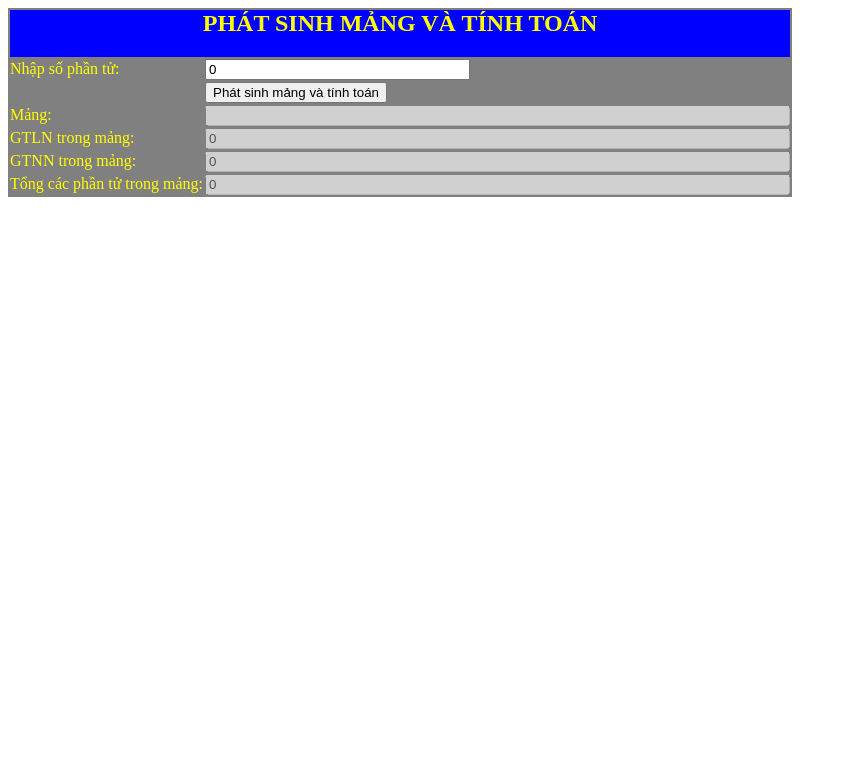
After one commit to tamnguyen662001/PHP_code, a PHP site: page /B5_Sinhmang.php in a window 1280 px wide. The commit adds this page. Shown: the top 783 px of the page, without its empty margins (0-847 px from the left). Run offline with PHP 8.4, Linux system fonts and the light colour scheme.

Commit message:
bai tap ham

```diff
--- /dev/null
+++ b/array/B5_Sinhmang.php
@@ -0,0 +1,159 @@
+<!DOCTYPE HTML PUBLIC "-//W3C//DTD HTML 4.01 Frameset//EN">
+
+<html>
+
+<head>
+
+    <meta http-equiv="Content-Type" content="text/html; charset=utf-8">
+
+    <title>Mang tim kiem va thay the</title>
+
+    <style type="text/css">
+        table {
+
+            color: #ffff00;
+
+            background-color: gray;
+
+        }
+
+        table th {
+
+            background-color: blue;
+
+            font-style: vni-times;
+
+            color: yellow;
+
+        }
+    </style>
+
+</head>
+
+<body>
+
+    <?php
+    function taoMang()
+    {
+        $n = $_POST['n'];
+        $arr = array();
+        for ($i = 0; $i < $n; $i++) {
+            $x = rand(0, 20);
+            $arr[$i] = $x;
+        }
+        //In ra mảng vừa tạo
+        // $ketqua =implode(" ", $arr) . "&#13;&#10;";
+        // return $ketqua;
+        return $arr;
+    }
+
+    function tong($arr)
+    {
+        $tong = 0;
+        for ($i = 0; $i < count($arr); $i++) {
+            $tong += $arr[$i];
+        }
+        return $tong;
+    }
+
+    function timmin($arr)
+    {
+        $min = $arr[0];
+        for ($i = 0; $i < count($arr); $i++) {
+            if ($arr[$i] < $min) {
+                $min = $arr[$i];
+            }
+        }
+        return $min;
+    }
+    function timmax($arr)
+    {
+        $max = $arr[0];
+        for ($i = 0; $i < count($arr); $i++) {
+            if ($arr[$i] > $max) {
+                $max = $arr[$i];
+            }
+        }
+        return $max;
+    }
+
+    if (isset($_POST['n'])) $n = $_POST['n'];
+    else $n = 0;
+    if (isset($_POST['minn'])) $min = $_POST['minn'];
+    else $min = 0;
+    if (isset($_POST['maxx'])) $max = $_POST['maxx'];
+    else $max = 0;
+    if (isset($_POST['sum'])) $sum = $_POST['sum'];
+    else $sum = 0;
+    if (isset($_POST['mang_kq'])) $mang_ketqua = $_POST['mang_kq'];
+    else $mang_ketqua = "";
+
+
+
+    if (isset($_POST['tinh']) && isset($_POST['n'])) {
+        $mangduoctao = taoMang();
+        $mang_ketqua = implode(" ", $mangduoctao) . "&#13;&#10;";
+        $sum = tong($mangduoctao);
+        $max = timmax($mangduoctao);
+        $min = timmin($mangduoctao);
+    }
+    ?>
+
+
+
+    <form action="" method="post">
+
+        <table border="0" cellpadding="0">
+
+            <th colspan="2">
+                <h2>PHÁT SINH MẢNG VÀ TÍNH TOÁN</h2>
+            </th>
+
+            <tr>
+
+                <td>Nhập số phần tử:</td>
+                <td><input type="text" name="n" size="30" value="<?php echo $n; ?> " /></td>
+
+            </tr>
+            <tr>
+
+                <td></td>
+
+                <td><input type="submit" name="tinh" size="20" value="Phát sinh mảng và tính toán" /></td>
+
+            </tr>
+
+            <tr>
+
+                <td>Mảng:</td>
+
+                <td><input type="text" name="mang_kq" size="70" disabled="disabled" value="<?php echo $mang_ketqua; ?> " /></td>
+
+            </tr>
+            <td>GTLN trong mảng:</td>
+
+            <td><input type="text" name="maxx" size="70" disabled="disabled" value="<?php echo $max; ?> " /></td>
+
+            </tr>
+            </tr>
+            <td>GTNN trong mảng:</td>
+
+            <td><input type="text" name="minn" size="70" disabled="disabled" value="<?php echo $min; ?> " /></td>
+
+            </tr>
+            </tr>
+            <td>Tổng các phần tử trong mảng:</td>
+
+            <td><input type="text" name="sum" size="70" disabled="disabled" value="<?php echo $sum; ?> " /></td>
+
+            </tr>
+
+
+
+        </table>
+
+    </form>
+
+</body>
+
+</html>
```
Also changed, not shown: array/B1_Mangsonguyen.php (+15 -1 lines), array/B4_Tongdayso.php (added, +77 -0 lines), array/test.php (added, +22 -0 lines).
